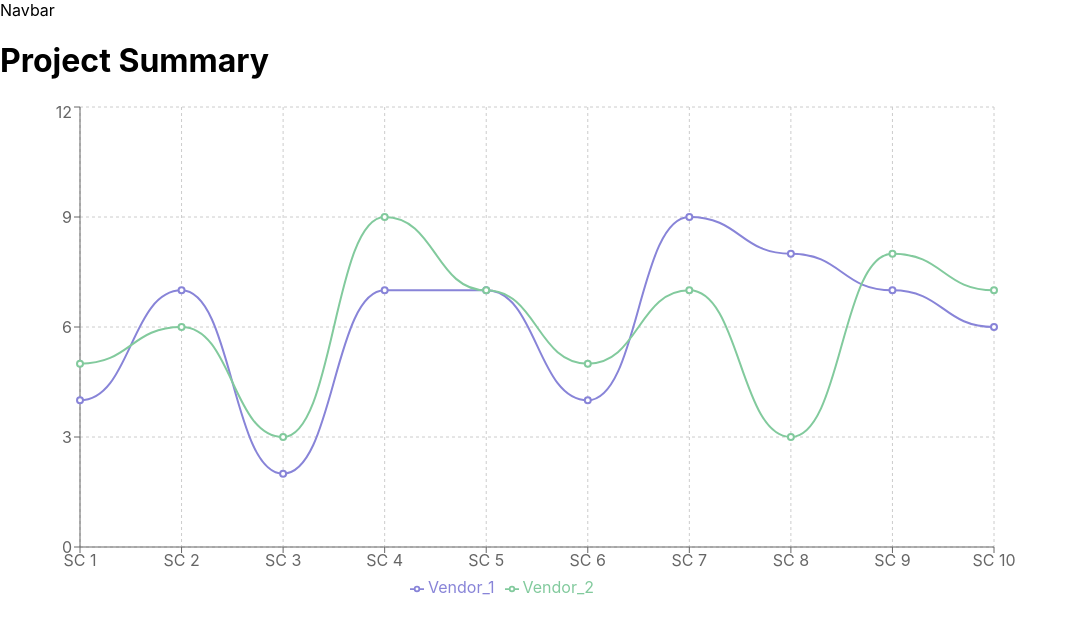
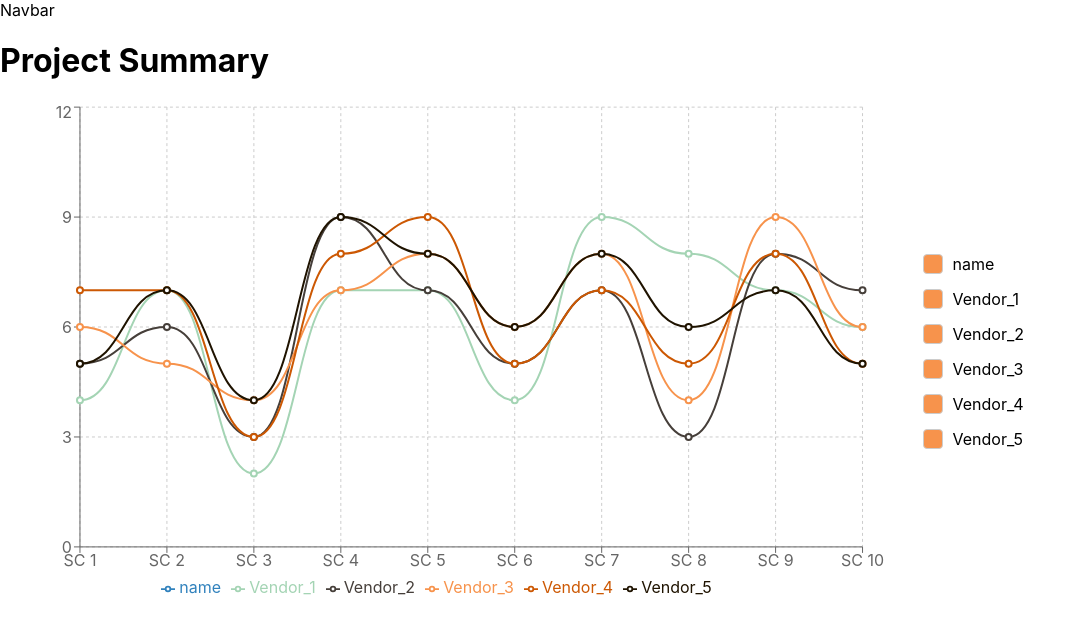
Before and after one commit to MACS490-TMM/Tool, a React (Create React App) app in the folder webapp/: page /projectSummary in a window 1280 px wide. Shown: the top 634 px of the page, without its empty margins (0-1085 px from the left). Built offline with nearby package versions, Linux system fonts and the light colour scheme.

Commit message:
add line chart updates
add line chart updates which make it possible to select and deselect lines

```diff
--- a/webapp/src/Components/LineChartCustom/LineChartCustom.css
+++ b/webapp/src/Components/LineChartCustom/LineChartCustom.css
@@ -1,8 +1,62 @@
-.outerContainer {
+.container-outer {
     display: flex;
     flex-direction: column;
     align-items: center;
     justify-content: center;
     width: 80%;
+    height: 100%;
+}
+
+.container-chart {
+    display: flex;
+    flex-direction: row;
+    align-items: center;
+    justify-content: center;
+    gap: 30px;
+    width: 100%;
     height: 500px;
 }
+
+.container-chart-buttons {
+    display: flex;
+    flex-direction: column;
+    gap: 15px;
+}
+
+.vendor-option {
+    display: flex;
+    align-items: center;
+    gap: 10px;
+}
+
+.button {
+    width: 20px;
+    height: 20px;
+    padding: 0;
+    border-radius: 4px;
+    border: 1px solid #ccc;
+    background-color: #f9f9f9;
+    transition: background-color 0.15s ease-in-out;
+    cursor: pointer;
+}
+
+.button:hover {
+    background-color: #f0f0f0;
+}
+
+.button-active {
+    background-color: #F7934C;
+    color: white;
+}
+
+.button:hover {
+    background-color: #e0e0e0;
+}
+
+.button-active:hover {
+    background-color: #CC5803;
+}
+
+.vendor-text {
+    /* Style for the text if needed */
+}
--- a/webapp/src/Components/LineChartCustom/LineChartCustom.js
+++ b/webapp/src/Components/LineChartCustom/LineChartCustom.js
@@ -1,32 +1,85 @@
-import React from 'react';
+import React, { useState } from 'react';
+import { LineChart, Line, CartesianGrid, XAxis, Tooltip, Legend, YAxis, ResponsiveContainer } from 'recharts';
 import './LineChartCustom.css';
-import {LineChart, Line, CartesianGrid, XAxis, Tooltip, Legend, YAxis, ResponsiveContainer, Label} from 'recharts';
 
-function LineChartCustom({data}) {
+function LineChartCustom({ data }) {
+    const generateVisibleLines = (data) => {
+        const visibleLines = {};
+        data.forEach(item => {
+            Object.keys(item).forEach(key => {
+                visibleLines[key] = true;
+            });
+        });
+        return visibleLines;
+    };
+
+    const [visibleLines, setVisibleLines] = useState(generateVisibleLines(data));
+
+    const [lastToggled, setLastToggled] = useState({ vendor: null, isVisible: false });
+
+    const toggleLineVisibility = (vendor) => {
+        const isVisible = !visibleLines[vendor];
+        setVisibleLines(prevState => ({
+            ...prevState,
+            [vendor]: isVisible,
+        }));
+        // Track the last toggled line and its visibility
+        setLastToggled({ vendor, isVisible });
+    };
+
+    const colors = {
+        Vendor_1: '#A4D4B4',
+        Vendor_2: '#463F3A',
+        Vendor_3: '#F7934C',
+        Vendor_4: '#CC5803',
+        Vendor_5: '#1F1300',
+    }
 
     return (
-        <div className={"outerContainer"}>
+        <div className={"container-outer"}>
+            <div className={"container-chart"}>
                 <ResponsiveContainer width="100%" height="100%">
                     <LineChart
                         width={500}
                         height={300}
                         data={data}
-                    margin={{
-                        top: 5,
-                        right: 30,
-                        left: 20,
-                        bottom: 5,
-                    }}
+                        margin={{ top: 5, right: 30, left: 20, bottom: 5 }}
                     >
                         <CartesianGrid strokeDasharray="3 3" />
                         <XAxis dataKey="name" />
                         <YAxis />
                         <Tooltip cursor={{ stroke: 'gray', strokeWidth: 1 }} />
                         <Legend />
-                    <Line type="bump" dataKey="Vendor_1" strokeWidth={2} stroke="#8884d8" activeDot={{ r: 8 }} />
-                    <Line type="bump" dataKey="Vendor_2" strokeWidth={2} stroke="#82ca9d" activeDot={{ r: 5 }} />
+
+                        {Object.keys(visibleLines).map(vendor => (
+                            visibleLines[vendor] && ( // Only render the line if its visibility is true
+                                <Line
+                                    key={vendor}
+                                    type="bump"
+                                    dataKey={vendor}
+                                    strokeWidth={2}
+                                    stroke={colors[vendor]}
+                                    activeDot={{ r: 8 }}
+                                    isAnimationActive={lastToggled.vendor === vendor} // Ensure this line remains for controlling animation
+                                />
+                            )
+                        ))}
+
                     </LineChart>
                 </ResponsiveContainer>
+
+                <div className="container-chart-buttons">
+                    {Object.keys(visibleLines).map(vendor => (
+                        <div key={vendor} className="vendor-option">
+                            <button
+                                className={`button ${visibleLines[vendor] ? 'button-active' : ''}`}
+                                onClick={() => toggleLineVisibility(vendor)}
+                            />
+                            <span className="vendor-text">{vendor}</span>
+                        </div>
+                    ))}
+                </div>
+            </div>
         </div>
     );
 }
--- a/webapp/src/Pages/ProjectSummary/ProjectSummary.js
+++ b/webapp/src/Pages/ProjectSummary/ProjectSummary.js
@@ -8,54 +8,83 @@ function ProjectSummary() {
             name: 'SC 1',
             Vendor_1: 4,
             Vendor_2: 5,
+            Vendor_3: 6,
+            Vendor_4: 7,
+            Vendor_5: 5,
         },
         {
             name: 'SC 2',
             Vendor_1: 7,
             Vendor_2: 6,
+            Vendor_3: 5,
+            Vendor_4: 7,
+            Vendor_5: 7
         },
         {
             name: 'SC 3',
             Vendor_1: 2,
             Vendor_2: 3,
+            Vendor_3: 4,
+            Vendor_4: 3,
+            Vendor_5: 4
         },
         {
             name: 'SC 4',
             Vendor_1: 7,
             Vendor_2: 9,
+            Vendor_3: 7,
+            Vendor_4: 8,
+            Vendor_5: 9
         },
         {
             name: 'SC 5',
             Vendor_1: 7,
             Vendor_2: 7,
+            Vendor_3: 8,
+            Vendor_4: 9,
+            Vendor_5: 8
         },
         {
             name: 'SC 6',
             Vendor_1: 4,
             Vendor_2: 5,
+            Vendor_3: 6,
+            Vendor_4: 5,
+            Vendor_5: 6
         },
         {
             name: 'SC 7',
             Vendor_1: 9,
             Vendor_2: 7,
+            Vendor_3: 8,
+            Vendor_4: 7,
+            Vendor_5: 8
         },
         {
             name: 'SC 8',
             Vendor_1: 8,
             Vendor_2: 3,
+            Vendor_3: 4,
+            Vendor_4: 5,
+            Vendor_5: 6
         },
         {
             name: 'SC 9',
             Vendor_1: 7,
             Vendor_2: 8,
+            Vendor_3: 9,
+            Vendor_4: 8,
+            Vendor_5: 7
         },
         {
             name: 'SC 10',
             Vendor_1: 6,
             Vendor_2: 7,
+            Vendor_3: 6,
+            Vendor_4: 5,
+            Vendor_5: 5
         }
     ];
-
 
     return (
         <div>
```
Lines whose indentation alone changed are shown as unchanged.
